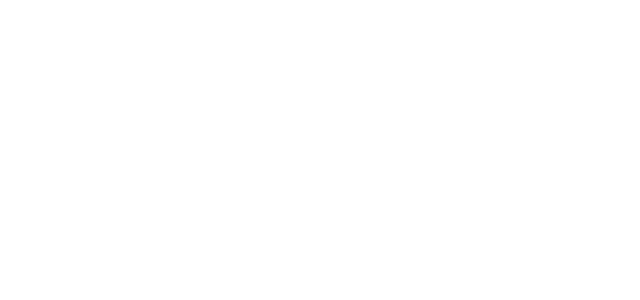
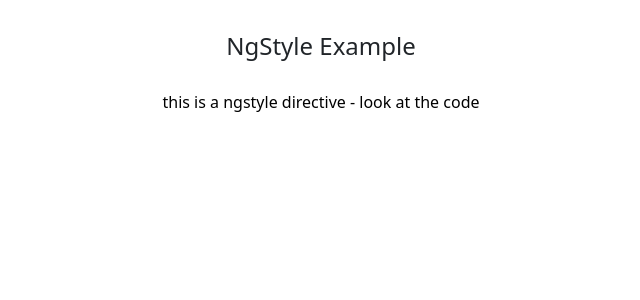
Before and after one commit to LakinduVirajith/Angular---All-In-One, an Angular app: page /ng-style-directive in a window 1280 px wide. Before the commit this address led to /. Shown: the top 300 px of the page, without its empty margins (319-959 px from the left). Built offline with nearby package versions, Linux system fonts and the light colour scheme.

Commit message:
ng style example

```diff
--- a/src/app/app-routing.module.ts
+++ b/src/app/app-routing.module.ts
@@ -12,6 +12,7 @@
 import { ChangeDetectionComponent } from './directive/change-detection/change-detection.component';
 import { NgIfComponent } from './directive/ng-if/ng-if.component';
 import { NgSwitchCaseComponent } from './directive/ng-switch-case/ng-switch-case.component';
+import { NgStyleComponent } from './directive/ng-style/ng-style.component';
 
 const routes: Routes = [
   { path: '', redirectTo: 'home', pathMatch: 'full' },
@@ -28,6 +29,8 @@
   { path: 'change-detection', component: ChangeDetectionComponent },
   { path: 'ng-if-directive', component: NgIfComponent },
   { path: 'ng-switch-case-directive', component: NgSwitchCaseComponent },
+  { path: 'ng-style-directive', component: NgStyleComponent },
+  { path: 'ng-class-directive', component: NgSwitchCaseComponent },
 ];
 
 @NgModule({
--- a/src/app/app.module.ts
+++ b/src/app/app.module.ts
@@ -19,6 +19,7 @@
 import { ChangeDetectionComponent } from './directive/change-detection/change-detection.component';
 import { NgIfComponent } from './directive/ng-if/ng-if.component';
 import { NgSwitchCaseComponent } from './directive/ng-switch-case/ng-switch-case.component';
+import { NgStyleComponent } from './directive/ng-style/ng-style.component';
 
 @NgModule({
   declarations: [
@@ -38,6 +39,7 @@
       ChangeDetectionComponent,
       NgIfComponent,
       NgSwitchCaseComponent,
+      NgStyleComponent,
   ],
   imports: [BrowserModule, AppRoutingModule, FormsModule, ReactiveFormsModule],
   providers: [],
--- /dev/null
+++ b/src/app/directive/ng-style/ng-style.component.html
@@ -0,0 +1,11 @@
+<h4>NgStyle Example</h4>
+<br />
+
+<h6
+  [ngStyle]="{
+    color: isActive ? 'red' : 'black',
+    textTransform: isActive ? 'uppercase' : 'lowercase'
+  }"
+>
+  This is a NgStyle Directive - Look at the code
+</h6>
--- /dev/null
+++ b/src/app/directive/ng-style/ng-style.component.ts
@@ -0,0 +1,10 @@
+import { Component } from '@angular/core';
+
+@Component({
+  selector: 'app-ng-style',
+  templateUrl: './ng-style.component.html',
+  styleUrls: ['./ng-style.component.scss'],
+})
+export class NgStyleComponent {
+  isActive: boolean = false;
+}
--- a/src/app/home/home.component.html
+++ b/src/app/home/home.component.html
@@ -46,8 +46,16 @@
         NgIf Directive
       </button>
       <button class="btn btn-dark" routerLink="/ng-switch-case-directive">
-        NgSwitchCase Directive</button
-      ><br />
+        NgSwitchCase Directive
+      </button>
+      <h6>Attribute Directive</h6>
+      <button class="btn btn-dark" routerLink="/ng-style-directive">
+        NgStyle Directive
+      </button>
+      <button class="btn btn-dark" routerLink="/ng-class-directive">
+        NgClass Directive
+      </button>
+      <br />
       <button class="btn btn-dark" (click)="onClick(0)">Go Back</button>
     </div>
   </div>
```
Also changed, not shown: src/app/directive/ng-style/ng-style.component.scss (added), 1 other file (tests, documents, lock files or other folders).
